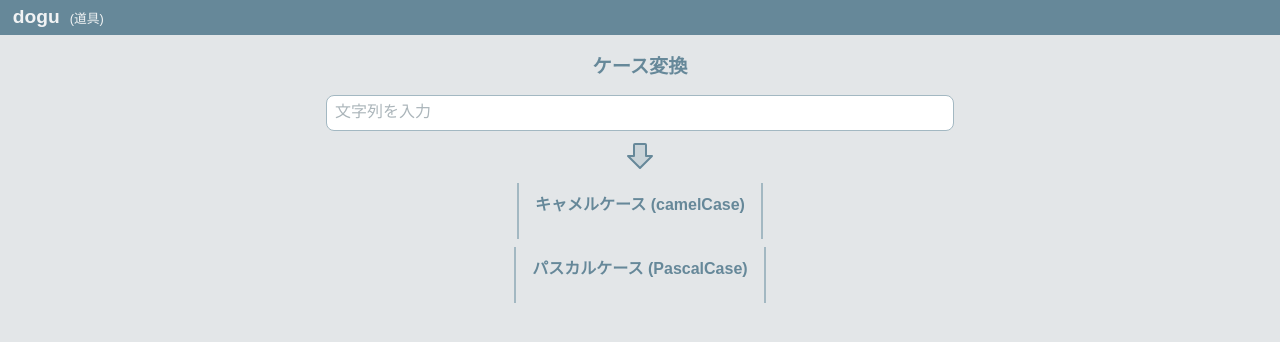
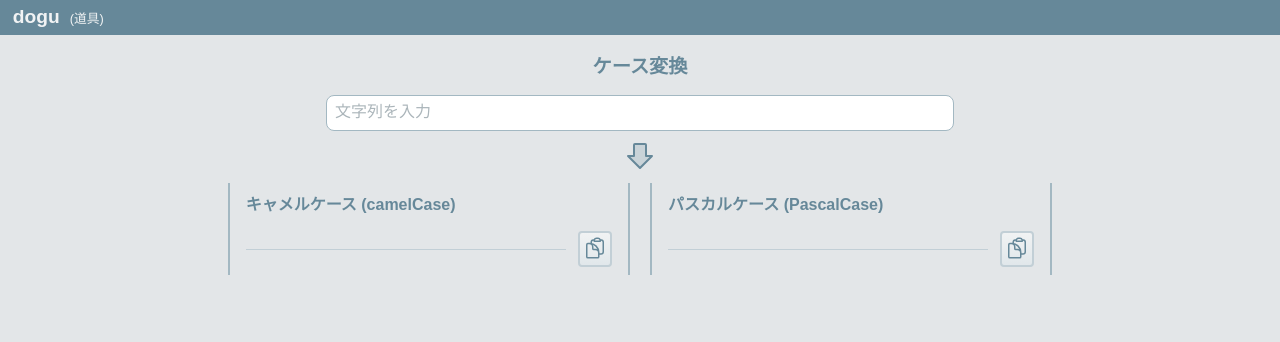
Before and after one commit to tris5572/dogu, a React (Vite) app: page /case-converter in a window 1280 px wide. Shown: the top 342 px of the page. Built offline with nearby package versions, Linux system fonts and the light colour scheme.

Commit message:
feat(pages): 変換結果にスタイルを付与

```diff
--- a/src/components/pages/CaseConverter.module.css
+++ b/src/components/pages/CaseConverter.module.css
@@ -8,3 +8,9 @@
 .arrow {
   color: var(--brand);
 }
+
+.resultContainer {
+  display: grid;
+  grid-template-columns: repeat(2, 1fr);
+  gap: 20px;
+}
--- a/src/components/pages/CaseConverter.tsx
+++ b/src/components/pages/CaseConverter.tsx
@@ -4,6 +4,7 @@ import { Box } from "../commons/Box";
 import { ColorArrow } from "../commons/DownArrow";
 import { TextInput } from "../commons/TextInput";
 import { convertCase, CaseType } from "../../features/caseConverter";
+import { ResultText } from "../commons/ResultText";
 
 /**
  * 文字列のケースを変換するページ
@@ -27,8 +28,14 @@ export function CaseConverter() {
         onChange={onChange}
       />
       <ColorArrow />
-      <Box title="キャメルケース (camelCase)">{camelCase}</Box>
-      <Box title="パスカルケース (PascalCase)">{pascalCase}</Box>
+      <div className={styles.resultContainer}>
+        <Box title="キャメルケース (camelCase)">
+          <ResultText text={camelCase} />
+        </Box>
+        <Box title="パスカルケース (PascalCase)">
+          <ResultText text={pascalCase} />
+        </Box>
+      </div>
     </div>
   );
 }
```
